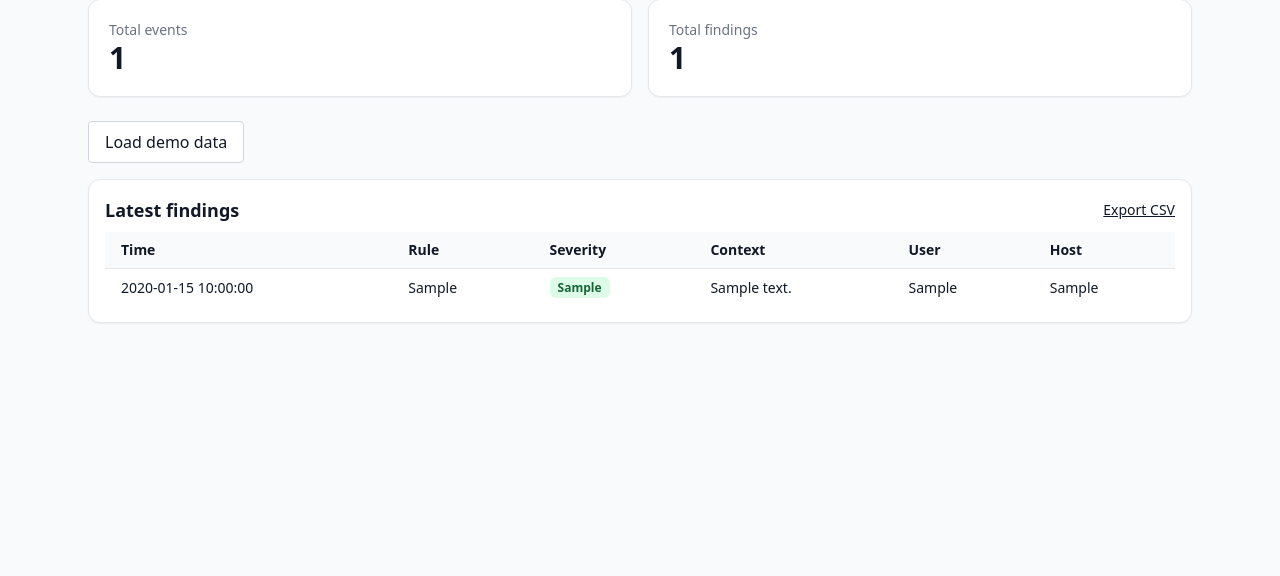
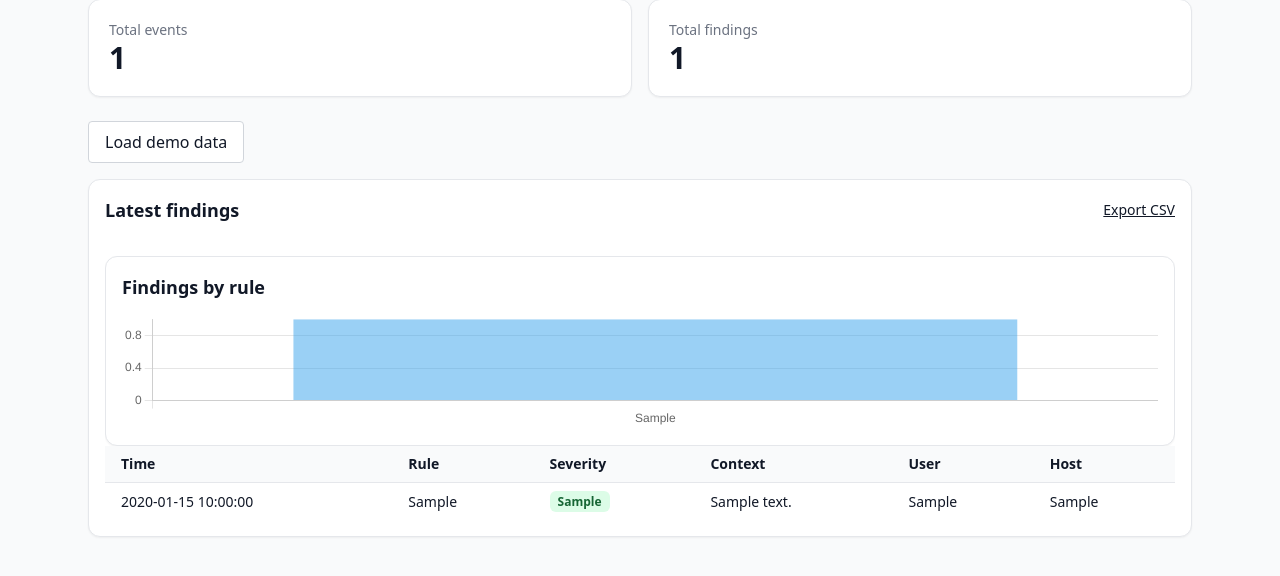
Before and after one commit to gabrielperez00/threatscope, a FastAPI app: page / in a window 1280 px wide. Shown: the part 174-750 px from the top of the page. Run offline with FastAPI, Linux system fonts and the light colour scheme; tables that the repository leaves empty hold one stand-in row (values such as "Sample post").

Commit message:
UI: add Findings-by-Rule chart on dashboard via /stats

```diff
--- a/app/templates/index.html
+++ b/app/templates/index.html
@@ -109,6 +109,55 @@
               <td class="px-4 py-2 hidden md:table-cell">{{ f.user }}</td>
               <td class="px-4 py-2 hidden md:table-cell">{{ f.host }}</td>
             </tr>
+<!-- Findings by Rule -->
+<section class="card p-4 mt-6">
+  <div class="flex items-center justify-between mb-2">
+    <h2 class="text-lg font-semibold">Findings by rule</h2>
+  </div>
+  <div class="w-full overflow-x-auto">
+    <canvas id="ruleChart" height="120"></canvas>
+  </div>
+</section>
+
+<!-- Chart.js -->
+<script src="https://cdn.jsdelivr.net/npm/chart.js@4.4.3/dist/chart.umd.min.js"></script>
+<script>
+(async function () {
+  try {
+    const res = await fetch('/stats');
+    const data = await res.json();
+    const labels = (data.by_rule || []).map(x => x.rule);
+    const counts = (data.by_rule || []).map(x => x.count);
+
+    const ctx = document.getElementById('ruleChart').getContext('2d');
+    new Chart(ctx, {
+      type: 'bar',
+      data: {
+        labels,
+        datasets: [{
+          label: 'Findings',
+          data: counts
+        }]
+      },
+      options: {
+        responsive: true,
+        maintainAspectRatio: false,
+        scales: {
+          x: { ticks: { maxRotation: 45, minRotation: 0 } },
+          y: { beginAtZero: true, precision: 0 }
+        },
+        plugins: {
+          legend: { display: false },
+          tooltip: { mode: 'index', intersect: false }
+        }
+      }
+    });
+  } catch (e) {
+    console.error('stats fetch failed', e);
+  }
+})();
+</script>
+
             <!-- Mobile-only stacked extras -->
             <tr class="sm:hidden">
               <td colspan="3" class="px-4 pb-4 pt-0 text-xs text-gray-600 dark:text-gray-300">
```
